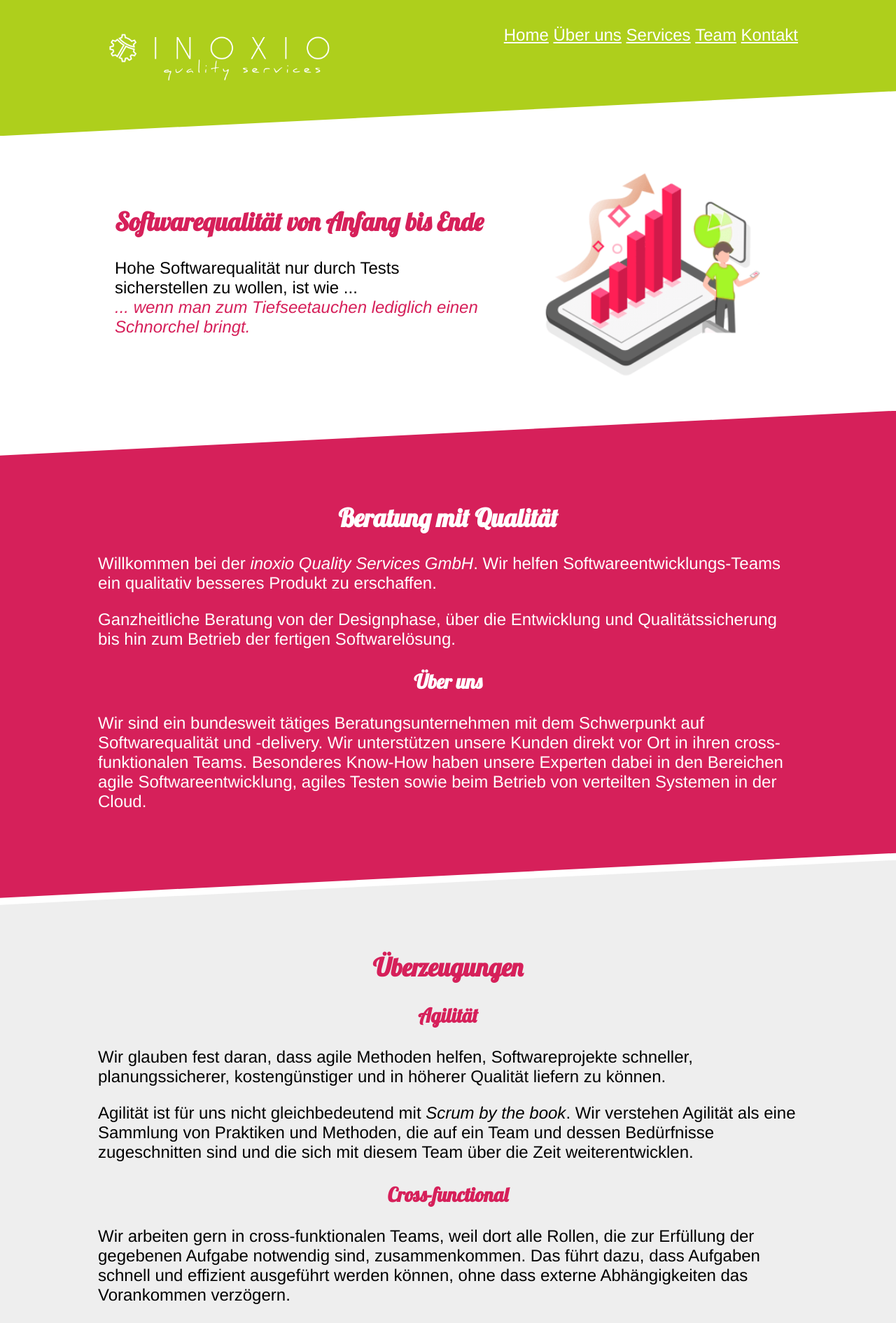
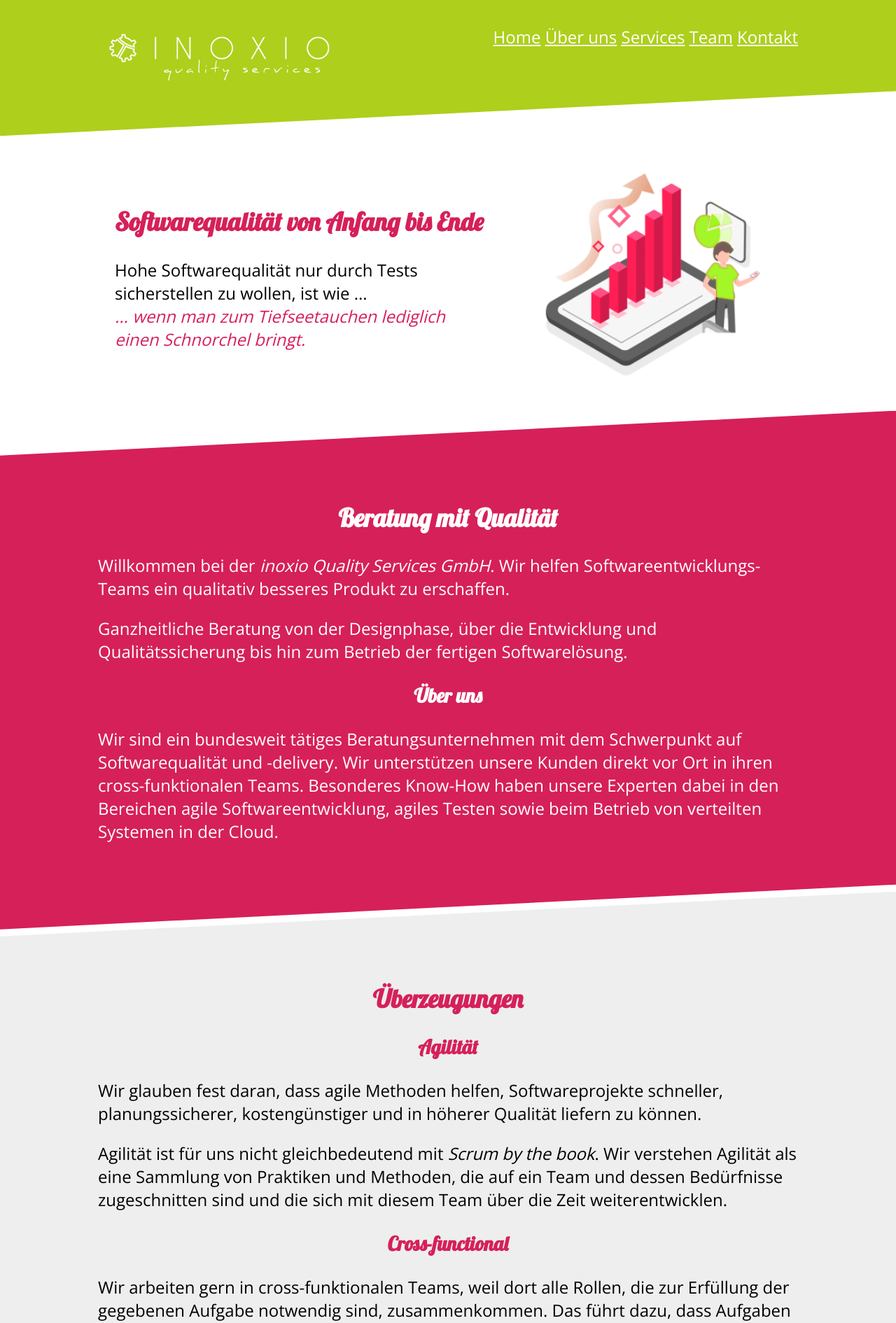
Before and after one commit to inoxio/inoxio.github.io, a Jekyll site: the page built from index.html, in a window 1280 px wide. Shown: the top 1890 px of the page at 70% size. Built offline with Jekyll 4.4.1, drawn with Linux system fonts in a browser that asks for light colours; nearby versions of some CDN libraries.

Commit message:
Update Torsten's section on team page

```diff
--- a/_sass/_team.scss
+++ b/_sass/_team.scss
@@ -22,11 +22,5 @@
       border-radius: 50%;
       border: 4px solid var(--secondary-color);
     }
-    .title {
-      display: block;
-      text-align: center;
-      font-style: italic;
-      color: #aaa;
-    }
   }
 }
--- a/_sass/application.scss
+++ b/_sass/application.scss
@@ -1,5 +1,5 @@
 @charset "utf-8";
-@import url("https://fonts.googleapis.com/css2?family=Lobster&display=swap");
+@import url("https://fonts.googleapis.com/css2?family=Open+Sans&family=Lobster&display=swap");
 @import "breakpoints";
 
 :root {
@@ -12,7 +12,7 @@
 body {
   background-color: var(--primary-bg-color);
   font-size: 150%;
-  font-family: "Helvetica Neue", Arial, sans-serif;
+  font-family: "Open Sans", sans-serif;
   margin: 0;
 }
 
```
Also changed, not shown: _collections/_colleagues/tmangner.md (+6 -5 lines), _includes/sections/team.md (+0 -1 lines).
